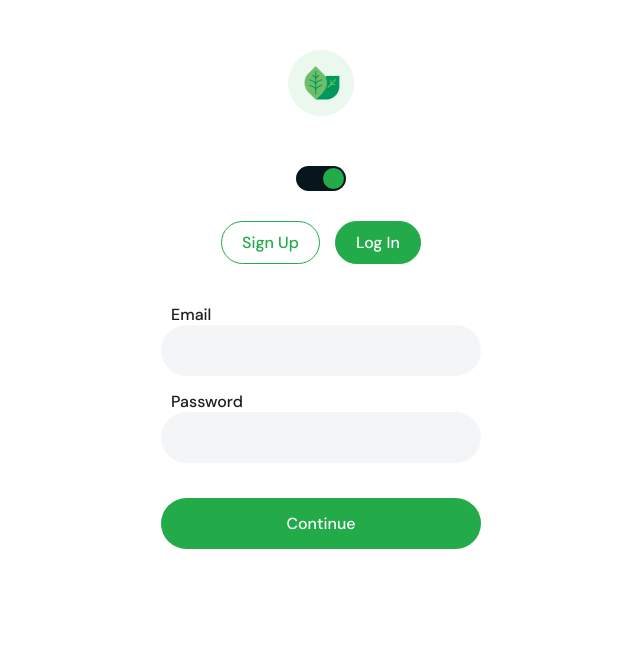
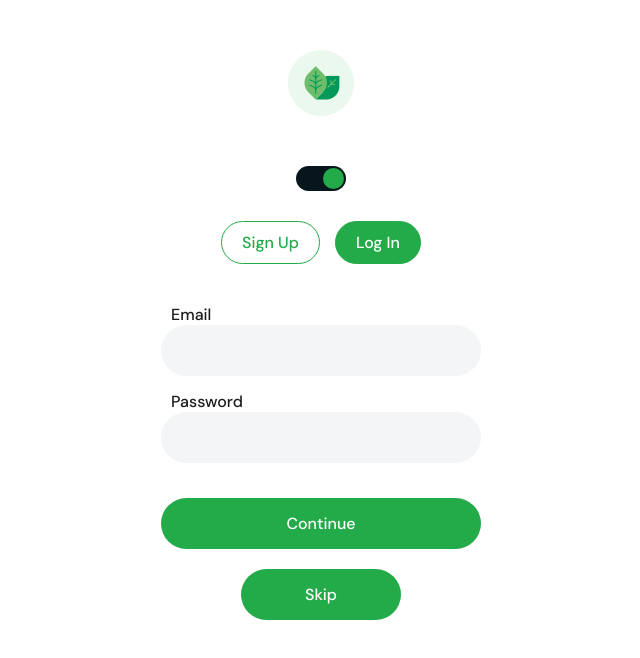
Before and after one commit to Abdrul/ProjectEcommerce, a React (Create React App) app in the folder ecommerceapp/: page /login in a window 1280 px wide. Shown: the top 658 px of the page, without its empty margins (319-959 px from the left). Built offline with nearby package versions, Linux system fonts and the light colour scheme; no server answers.

Commit message:
change how can you login

```diff
--- a/ecommerceapp/src/components/AuthForm/Login.js
+++ b/ecommerceapp/src/components/AuthForm/Login.js
@@ -39,8 +39,12 @@ function Login() {
     }
   };
 
+  const handleSkipLogin = () => {
+    navigate("/home");
+  };
+
   return (
-    <div>
+    <Main>
       <Form onSubmit={handleSubmit}>
         <WrapperInput>
           <label htmlFor="email">Email</label>
@@ -63,9 +67,28 @@ function Login() {
         <ErrorMsg>{errorForm}</ErrorMsg>
         <button>Continue</button>
       </Form>
-    </div>
+      <button onClick={handleSkipLogin} className="skip">
+        Skip
+      </button>
+    </Main>
   );
 }
+
+const Main = styled.main`
+  .skip {
+    cursor: pointer;
+    display: block;
+    margin: 0 auto;
+    width: 50%;
+    border-radius: 50px;
+    padding: 15px 0;
+    background: var(--background);
+    color: #fff;
+    border: none;
+    font-size: 16px;
+    font-family: "DM Sans", sans-serif;
+  }
+`;
 
 const Form = styled.form`
   display: flex;
@@ -75,11 +98,12 @@ const Form = styled.form`
   margin-top: 25px;
 
   button {
+    cursor: pointer;
     margin-top: 20px;
     margin-bottom: 20px;
     width: 100%;
     border-radius: 50px;
-    padding: 15px 50px;
+    padding: 15px 0;
     background: var(--background);
     color: #fff;
     border: none;
--- a/ecommerceapp/src/components/AuthForm/SignUp.js
+++ b/ecommerceapp/src/components/AuthForm/SignUp.js
@@ -45,8 +45,12 @@ function SignUp() {
     }
   };
 
+  const handleSkipLogin = () => {
+    navigate("/home");
+  };
+
   return (
-    <div>
+    <Main>
       <Form onSubmit={handleSubmit} composant={Form}>
         <WrapperInput>
           <label htmlFor="username">Username</label>
@@ -83,9 +87,28 @@ function SignUp() {
           <span>terms of use</span>
         </p>
       </Form>
-    </div>
+      <button onClick={handleSkipLogin} className="skip">
+        Skip
+      </button>
+    </Main>
   );
 }
+
+const Main = styled.main`
+  .skip {
+    cursor: pointer;
+    display: block;
+    margin: 0 auto;
+    width: 50%;
+    border-radius: 50px;
+    padding: 15px 0;
+    background: var(--background);
+    color: #fff;
+    border: none;
+    font-size: 16px;
+    font-family: "DM Sans", sans-serif;
+  }
+`;
 
 const Form = styled.form`
   display: flex;
--- a/ecommerceapp/src/components/HomePage/Categories.js
+++ b/ecommerceapp/src/components/HomePage/Categories.js
@@ -36,7 +36,9 @@ function Categories() {
         <h3>
           Categories<span>😋</span>
         </h3>
-        <span>See all</span>
+        <span>
+          <Link to="/allProducts">See all</Link>
+        </span>
       </WrappedTitle>
       <WrappedSectionOfProducts>
         <span
@@ -89,7 +91,11 @@ const WrappedTitle = styled.div`
   }
 
   span {
-    color: #23aa49;
+    cursor: pointer;
+    a {
+      color: #23aa49;
+      text-decoration: none;
+    }
   }
 `;
 
--- a/ecommerceapp/src/pages/Registration.js
+++ b/ecommerceapp/src/pages/Registration.js
@@ -120,6 +120,7 @@ const WrapperButton = styled.div`
 `;
 
 const Button = styled.button`
+  cursor: pointer;
   background: ${(props) => (props.test ? "var(--background)" : "white")};
   color: ${(props) => (props.test ? "white" : "var(--background)")};
   transition: all ease-in-out 0.3s;
```
